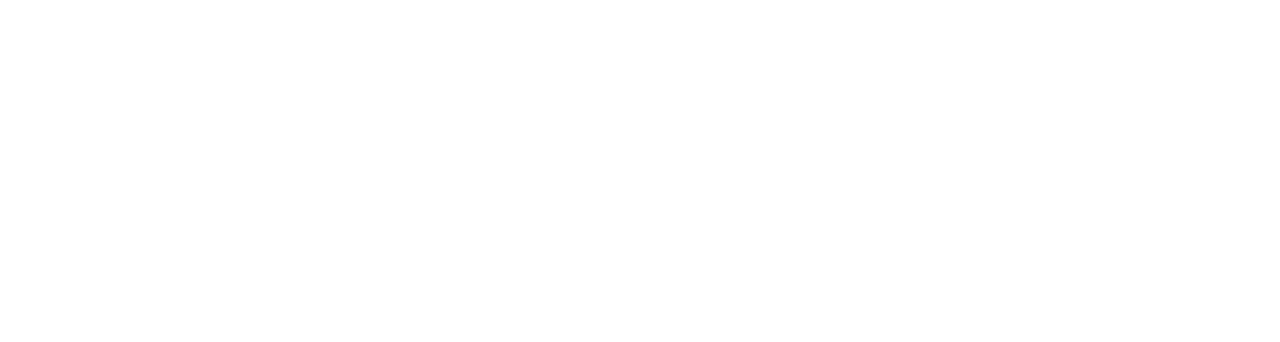
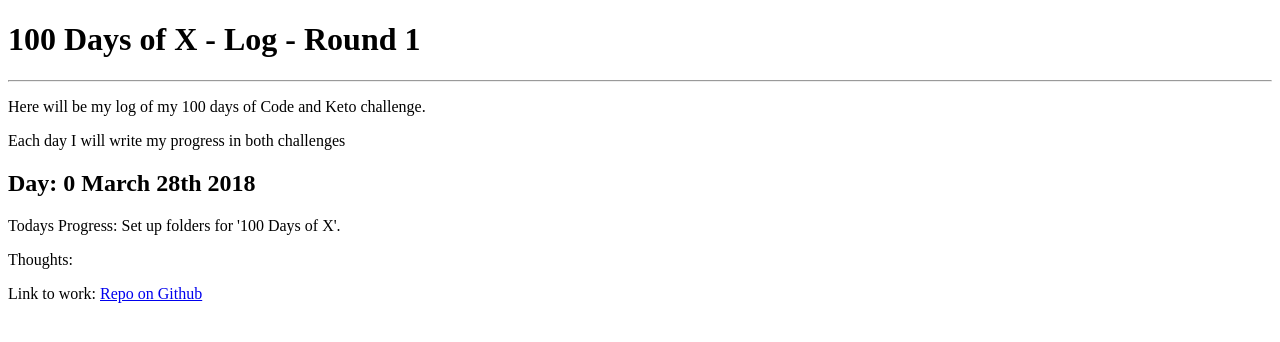
Before and after one commit to angelinalblyth/Learning-to-code, a plain HTML site: page 100 Days Of X/100 Days of X - Day 1 - 10.html in a window 1280 px wide. Drawn offline with Linux system fonts and the light colour scheme.

Commit message:
Added in start of day 0

```diff
--- a/100 Days Of X/100 Days of X - Day 1 - 10.html
+++ b/100 Days Of X/100 Days of X - Day 1 - 10.html
@@ -6,5 +6,21 @@
 </head>
 
 <body>
+
+<h1>100 Days of X - Log - Round 1</h1>
+	<hr>
+
+<p>Here will be my log of my 100 days of Code and Keto challenge.</p>
+<p>Each day I will write my progress in both challenges</p>
+
+<h2>Day: 0 March 28th 2018</h2>
+
+<p>Todays Progress: Set up folders for '100 Days of X'.</p>
+
+<p>Thoughts: </p>
+
+<p>Link to work: <a href="https://github.com/angelinalblyth/angelinalblyth.github.io/tree/master/100%20Days%20Of%20X">Repo on Github</a></p>
+
+
 </body>
 </html>
```
